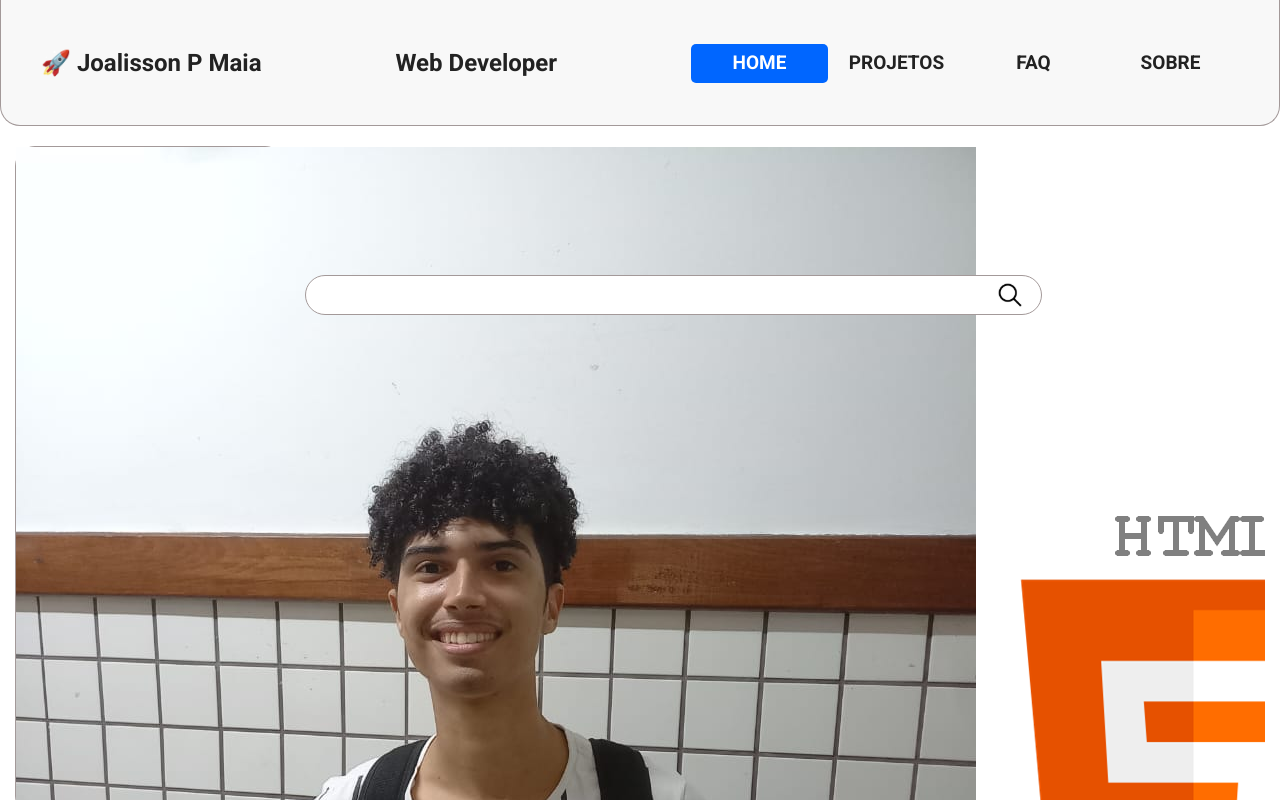
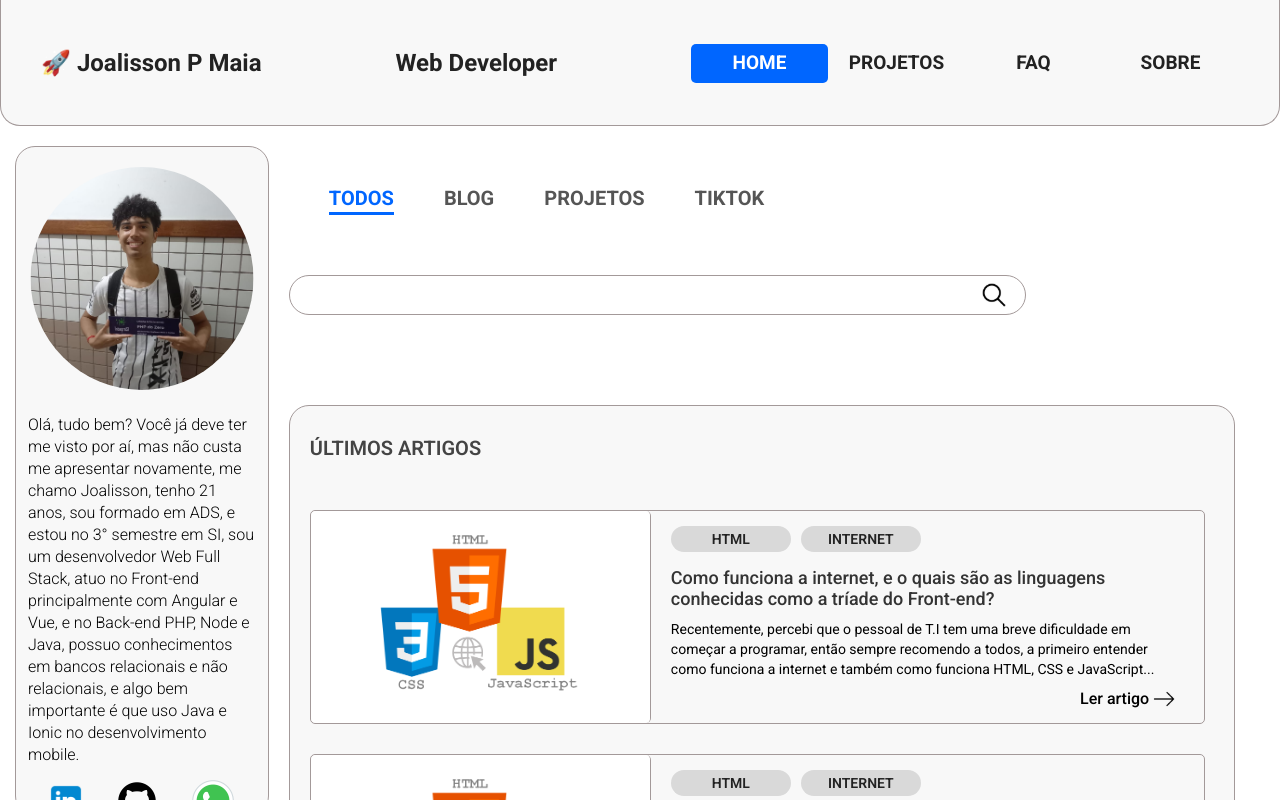
Before and after one commit to Namibo06/portifolio-atual-angular, an Angular app: page /home in a window 1280 px wide. Shown: the top 800 px of the page. Built offline with nearby package versions, Linux system fonts and the light colour scheme.

Commit message:
style: added style for template all content

```diff
--- a/src/app/pages/home/home/home.component.scss
+++ b/src/app/pages/home/home/home.component.scss
@@ -24,38 +24,36 @@ main > aside{
     border-radius: 20px;
 }
 
-aside > picture > .home__perfil{
+aside > picture > img{
     position: relative;
     top: 20px;
-    margin: 0 auto;
-    width: 203px;
-    height: 203px;
-    background-color: #d9d9d9d9;
+    left: 50%;
+    transform: translateX(-50%);
+    width: 223px;
+    height: 223px;
     border-radius: 50%;
+    object-fit: cover;
 }
 
 aside > p{
    padding: 0px 12px;
-   margin-top: 50px;
+   margin-top: 40px;
    font-weight: 300;
    text-align: left;
    word-wrap: break-word;
-   line-height: 20px;
+   line-height: 22px;
 }
 
 aside > .home__social__media{
     display: flex;
     flex-direction: row;
     justify-content: space-between;
-    padding: 30px 30px 0 30px;
+    align-items: center;
+    padding: 10px 30px 0 30px;
 }
 
 aside > .home__social__media > .home__social__media__single{
-    width: 45px;
-    height: 45px;
-    border-radius: 5px;
-    border: 0;
-    background-color: #d9d9d9;
+    cursor: pointer;
 }
 
 .home__wrapper{
@@ -117,6 +115,112 @@ aside > .home__social__media > .home__social__media__single{
 }
 
 /*home content*/
+.home__content{
+    margin: 90px 20px 20px 20px;
+    background-color: #f8f8f8;
+    border: 1px solid #a39999;
+    border-radius: 20px;
+    width: 1020px;
+    max-width: 95%;
+    height: auto;
+    padding: 30px 20px;
+}
+
+/*home all content*/
+.home__all__content > h2{
+    font-size: 20px;
+    font-weight: 600;
+    color: #444444;
+    margin-bottom: 50px;
+}
+
+.home__article__single{
+    border-radius: 5px;
+    border: 1px solid #a39999;
+    width: 950px;
+    max-width: 99%;
+    height: 214px;
+    display: flex;
+    flex-direction: row;
+    margin-bottom: 30px;
+}
+
+.home__article__single:last-child{
+    margin-bottom: 0;
+}
+
+.home__article__single > picture{
+    min-width: 340px;
+    min-height: 212px;
+}
+
+.home__article__single > picture > img{
+    width: 100%;
+    height: 100%;
+    border-radius: 5px;
+    border-right: 1px solid #a39999;
+    object-fit: cover;
+}
+
 .home__article__single__content{
-    width: 400px;
+    padding: 15px 20px;
+    position: relative;
 }
+
+.home__article__single__types{
+    display: flex;
+    flex-direction: row;
+}
+
+.home__article__single__types > .article__type{
+    width: 120px;
+    background-color: #d9d9d9;
+    text-align: center;
+    border-radius: 30px;
+    margin-right: 10px;
+    padding: 5px 0;
+}
+
+.home__article__single__types > .article__type:last-child{
+    margin-right: 0;
+}
+
+.article__type > p{
+    font-size: 14px;
+    font-weight: 600;
+    color: #222;
+}
+
+.home__article__single__content > h2{
+    font-size: 18px;
+    font-weight: 500;
+    letter-spacing: 1%;
+    color: #333;
+    padding-top: 15px;
+}
+
+.home__article__single__content > p{
+    line-height: 20px;
+    padding-top: 10px;
+    font-size: 14px;
+}
+
+.home__article__single__content > .btn__read__more{
+    display: flex;
+    flex-direction: row;
+    align-items: center;
+    position: absolute;
+    right: 25px;
+    bottom: 10px;
+    cursor: pointer;
+}
+
+.btn__read__more > h4{
+    font-size: 16px;
+    font-weight: 500;
+}
+
+.btn__read__more > svg{
+    position: relative;
+    top: 1px;
+}
```
